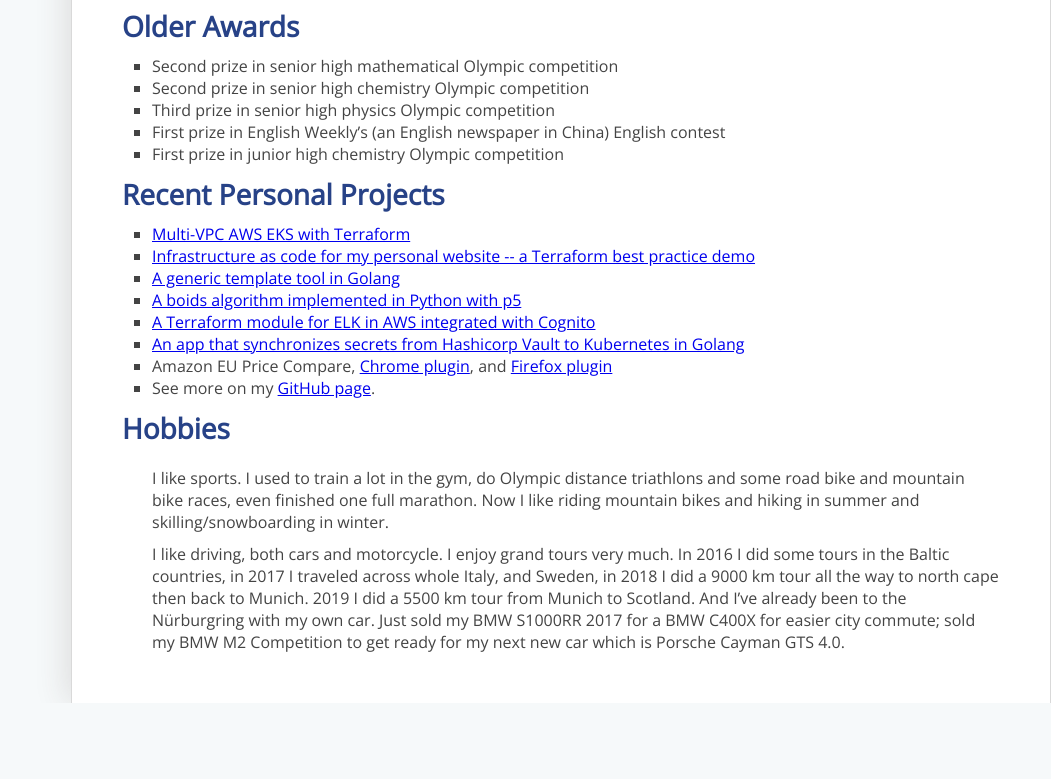
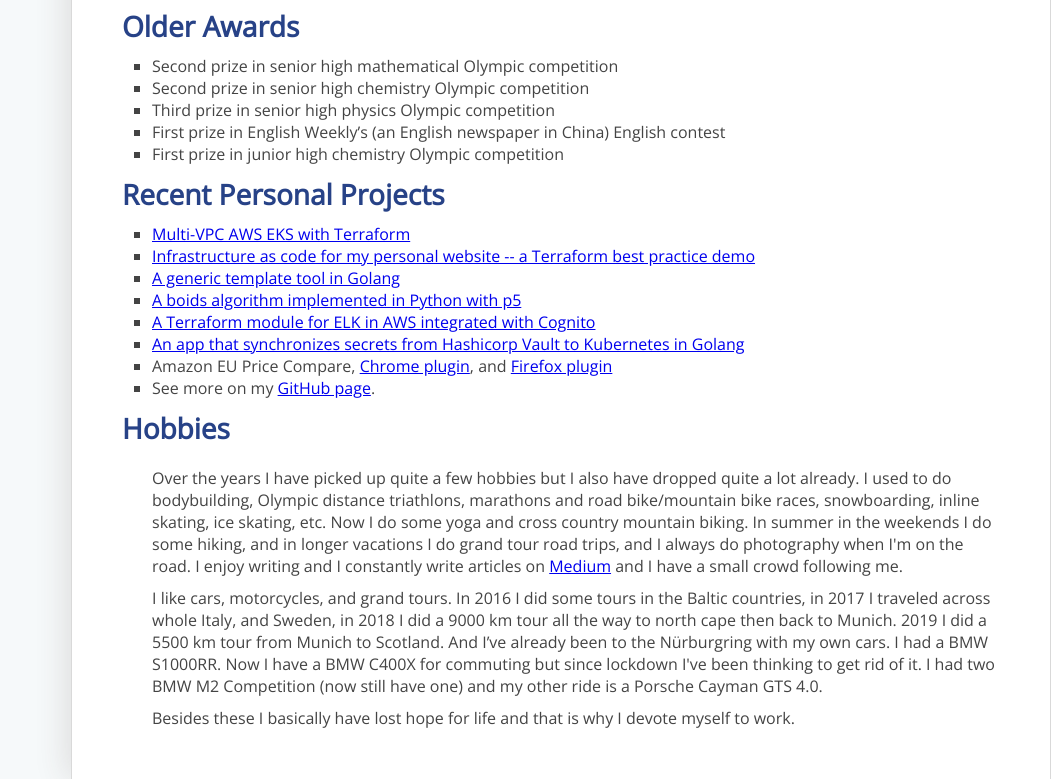
Before and after one commit to IronCore864/IronCore864, a website: page index.html in a window 1280 px wide. Shown: the part 3197-3976 px from the top of the page, without its empty margins (229-1280 px from the left). Before the commit the page ends 3900 px from the top, so only its background shows below. Drawn offline with nearby package versions, Linux system fonts and the light colour scheme.

Commit message:
Update index.html

```diff
--- a/index.html
+++ b/index.html
@@ -189,12 +189,17 @@
 
     <div class="content" id="hobbies">
       <h1>Hobbies</h1>
-      <p>I like sports. I used to train a lot in the gym, do Olympic distance triathlons and some road bike and mountain bike races, even finished one full marathon.
-        Now I like riding mountain bikes and hiking in summer and skilling/snowboarding in winter.</p>
-      <p>I like driving, both cars and motorcycle. I enjoy grand tours very much.
+      <p>Over the years I have picked up quite a few hobbies but I also have dropped quite a lot already.
+        I used to do bodybuilding, Olympic distance triathlons, marathons and road bike/mountain bike races, snowboarding, inline skating, ice skating, etc.
+        Now I do some yoga and cross country mountain biking.
+        In summer in the weekends I do some hiking, and in longer vacations I do grand tour road trips, and I always do photography when I'm on the road.
+        I enjoy writing and I constantly write articles on <a href="https://medium.com/@IronCore864" target='_blank'>Medium</a> and I have a small crowd following me.</p>
+      <p>I like cars, motorcycles, and grand tours.
         In 2016 I did some tours in the Baltic countries, in 2017 I traveled across whole Italy, and Sweden, in 2018 I did a 9000 km tour all the way to north cape then back to Munich.
-        2019 I did a 5500 km tour from Munich to Scotland. And I’ve already been to the Nürburgring with my own car.
-        Just sold my BMW S1000RR 2017 for a BMW C400X for easier city commute; sold my BMW M2 Competition to get ready for my next new car which is Porsche Cayman GTS 4.0.</p>
+        2019 I did a 5500 km tour from Munich to Scotland. And I’ve already been to the Nürburgring with my own cars.
+        I had a BMW S1000RR. Now I have a BMW C400X for commuting but since lockdown I've been thinking to get rid of it.
+        I had two BMW M2 Competition (now still have one) and my other ride is a Porsche Cayman GTS 4.0.</p>
+      <p>Besides these I basically have lost hope for life and that is why I devote myself to work.</p>
     </div>
   </section>
 </body>
```
